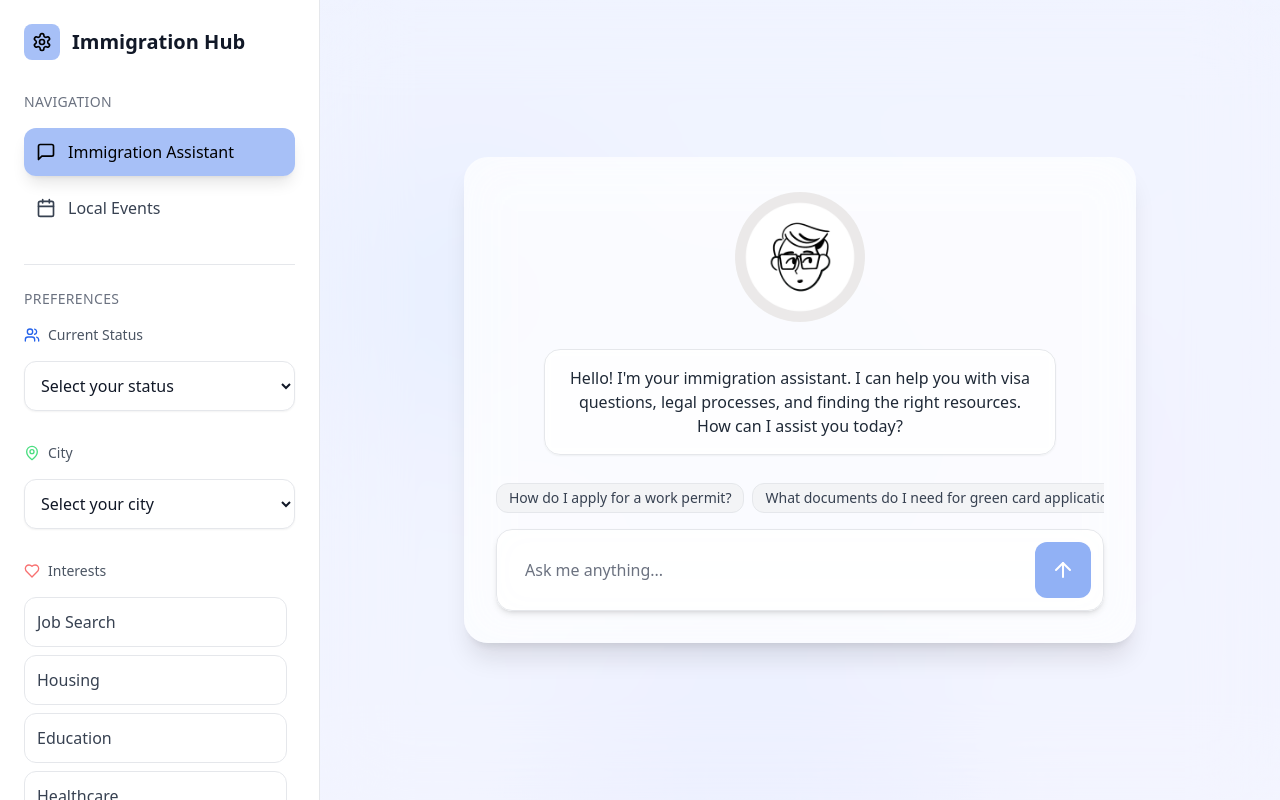
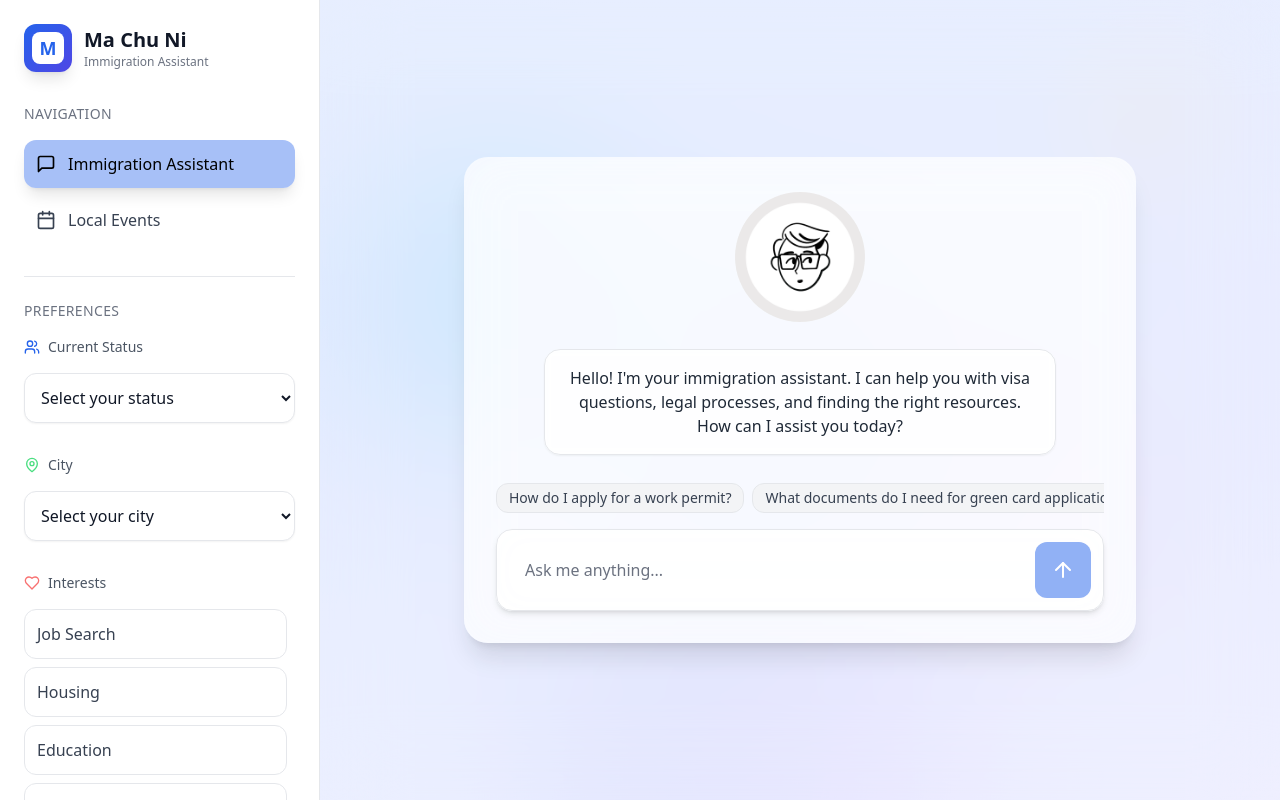
Before and after one commit to ShrillShrestha/Machuni, a React (Vite) app in the folder frontend/: page / in a window 1280 px wide. Built offline with nearby package versions, Linux system fonts and the light colour scheme.

Commit message:
Fix animations and add logo

```diff
--- a/frontend/src/App.tsx
+++ b/frontend/src/App.tsx
@@ -32,19 +32,24 @@ function App() {
       style={{ WebkitOverflowScrolling: "touch" }}
     >
       {/* Animated Background */}
-      <div className="fixed inset-0 -z-10">
-        {/* Base gradient */}
-        <div className="absolute inset-0 bg-gradient-to-br from-blue-50 via-indigo-50 to-purple-50 animate-gradient-shift"></div>
+      <div className="fixed inset-0 -z-10 overflow-hidden">
+        {/* Base animated gradient */}
+        <div className="absolute inset-0 bg-gradient-to-br from-blue-100 via-indigo-100 to-purple-100 animate-gradient-shift"></div>
 
-        {/* Floating orbs */}
-        <div className="absolute top-1/4 left-1/4 w-64 h-64 bg-blue-200/30 rounded-full blur-3xl animate-float-slow"></div>
-        <div className="absolute top-3/4 right-1/4 w-96 h-96 bg-indigo-200/20 rounded-full blur-3xl animate-float-slower"></div>
-        <div className="absolute top-1/2 left-3/4 w-48 h-48 bg-purple-200/25 rounded-full blur-3xl animate-float-fast"></div>
-        <div className="absolute bottom-1/4 left-1/2 w-80 h-80 bg-cyan-200/15 rounded-full blur-3xl animate-float-medium"></div>
+        {/* Floating animated orbs */}
+        <div className="absolute top-1/4 left-1/4 w-64 h-64 bg-gradient-to-r from-blue-300/40 to-cyan-300/40 rounded-full blur-3xl animate-float-slow"></div>
+        <div className="absolute top-3/4 right-1/4 w-96 h-96 bg-gradient-to-r from-indigo-300/30 to-purple-300/30 rounded-full blur-3xl animate-float-slower"></div>
+        <div className="absolute top-1/2 left-3/4 w-48 h-48 bg-gradient-to-r from-purple-300/35 to-pink-300/35 rounded-full blur-3xl animate-float-fast"></div>
+        <div className="absolute bottom-1/4 left-1/2 w-80 h-80 bg-gradient-to-r from-cyan-300/25 to-blue-300/25 rounded-full blur-3xl animate-float-medium"></div>
+
+        {/* Additional smaller floating elements */}
+        <div className="absolute top-10 right-10 w-32 h-32 bg-gradient-to-r from-yellow-200/20 to-orange-200/20 rounded-full blur-2xl animate-float-fast"></div>
+        <div className="absolute bottom-10 left-10 w-40 h-40 bg-gradient-to-r from-green-200/15 to-teal-200/15 rounded-full blur-2xl animate-float-medium"></div>
 
         {/* Subtle mesh overlay */}
-        <div className="absolute inset-0 bg-gradient-to-t from-white/10 via-transparent to-white/5"></div>
+        <div className="absolute inset-0 bg-gradient-to-t from-white/20 via-transparent to-white/10"></div>
       </div>
+
       {/* Sidebar (persistent on desktop) */}
       <div className="hidden lg:block">
         <Sidebar
--- a/frontend/src/components/Sidebar.tsx
+++ b/frontend/src/components/Sidebar.tsx
@@ -91,10 +91,15 @@ const Sidebar: React.FC<SidebarProps> = ({
         {/* Header with close button for mobile */}
         <div className="flex items-center justify-between mb-8">
           <div className="flex items-center gap-3">
-            <div className="p-2 bg-blue-600/40 rounded-lg">
-              <Settings className="w-5 h-5 text-black" />
+            <div className="p-2 bg-gradient-to-br from-blue-600 to-indigo-600 rounded-xl shadow-lg">
+              <div className="w-8 h-8 bg-white rounded-lg flex items-center justify-center">
+                <span className="text-blue-600 font-bold text-lg">M</span>
+              </div>
             </div>
-            <h2 className="text-xl font-bold text-gray-900">Immigration Hub</h2>
+            <div>
+              <h2 className="text-xl font-bold text-gray-900">Ma Chu Ni</h2>
+              <p className="text-xs text-gray-500">Immigration Assistant</p>
+            </div>
           </div>
           <button
             onClick={onToggle}
--- a/frontend/src/index.css
+++ b/frontend/src/index.css
@@ -32,80 +32,86 @@
 
   /* Animated background utilities */
   .animate-gradient-shift {
-    background-size: 400% 400%;
-    animation: gradient-shift 15s ease infinite;
+    background-size: 200% 200%;
+    animation: gradient-shift 8s ease-in-out infinite;
   }
 
   .animate-float-slow {
-    animation: float-slow 20s ease-in-out infinite;
+    animation: float-slow 15s ease-in-out infinite;
   }
 
   .animate-float-slower {
-    animation: float-slower 25s ease-in-out infinite;
+    animation: float-slower 20s ease-in-out infinite;
   }
 
   .animate-float-fast {
-    animation: float-fast 12s ease-in-out infinite;
+    animation: float-fast 8s ease-in-out infinite;
   }
 
   .animate-float-medium {
-    animation: float-medium 18s ease-in-out infinite;
+    animation: float-medium 12s ease-in-out infinite;
   }
 
   @keyframes gradient-shift {
     0%, 100% {
       background-position: 0% 50%;
     }
+    25% {
+      background-position: 100% 0%;
+    }
     50% {
       background-position: 100% 50%;
+    }
+    75% {
+      background-position: 0% 100%;
     }
   }
 
   @keyframes float-slow {
     0%, 100% {
-      transform: translate(0px, 0px) rotate(0deg);
+      transform: translate(0px, 0px) scale(1);
     }
     33% {
-      transform: translate(30px, -30px) rotate(120deg);
+      transform: translate(40px, -40px) scale(1.1);
     }
     66% {
-      transform: translate(-20px, 20px) rotate(240deg);
+      transform: translate(-30px, 30px) scale(0.9);
     }
   }
 
   @keyframes float-slower {
     0%, 100% {
-      transform: translate(0px, 0px) rotate(0deg);
+      transform: translate(0px, 0px) scale(1);
     }
     50% {
-      transform: translate(-40px, -20px) rotate(180deg);
+      transform: translate(-50px, -30px) scale(1.2);
     }
   }
 
   @keyframes float-fast {
     0%, 100% {
-      transform: translate(0px, 0px) rotate(0deg);
+      transform: translate(0px, 0px) scale(1);
     }
     25% {
-      transform: translate(20px, -20px) rotate(90deg);
+      transform: translate(25px, -25px) scale(0.8);
     }
     50% {
-      transform: translate(-15px, -30px) rotate(180deg);
+      transform: translate(-20px, -35px) scale(1.1);
     }
     75% {
-      transform: translate(-25px, 15px) rotate(270deg);
+      transform: translate(-30px, 20px) scale(0.9);
     }
   }
 
   @keyframes float-medium {
     0%, 100% {
-      transform: translate(0px, 0px) rotate(0deg);
+      transform: translate(0px, 0px) scale(1);
     }
     33% {
-      transform: translate(-25px, -15px) rotate(120deg);
+      transform: translate(-35px, -20px) scale(1.05);
     }
     66% {
-      transform: translate(15px, -25px) rotate(240deg);
+      transform: translate(20px, -30px) scale(0.95);
     }
   }
 }
```
